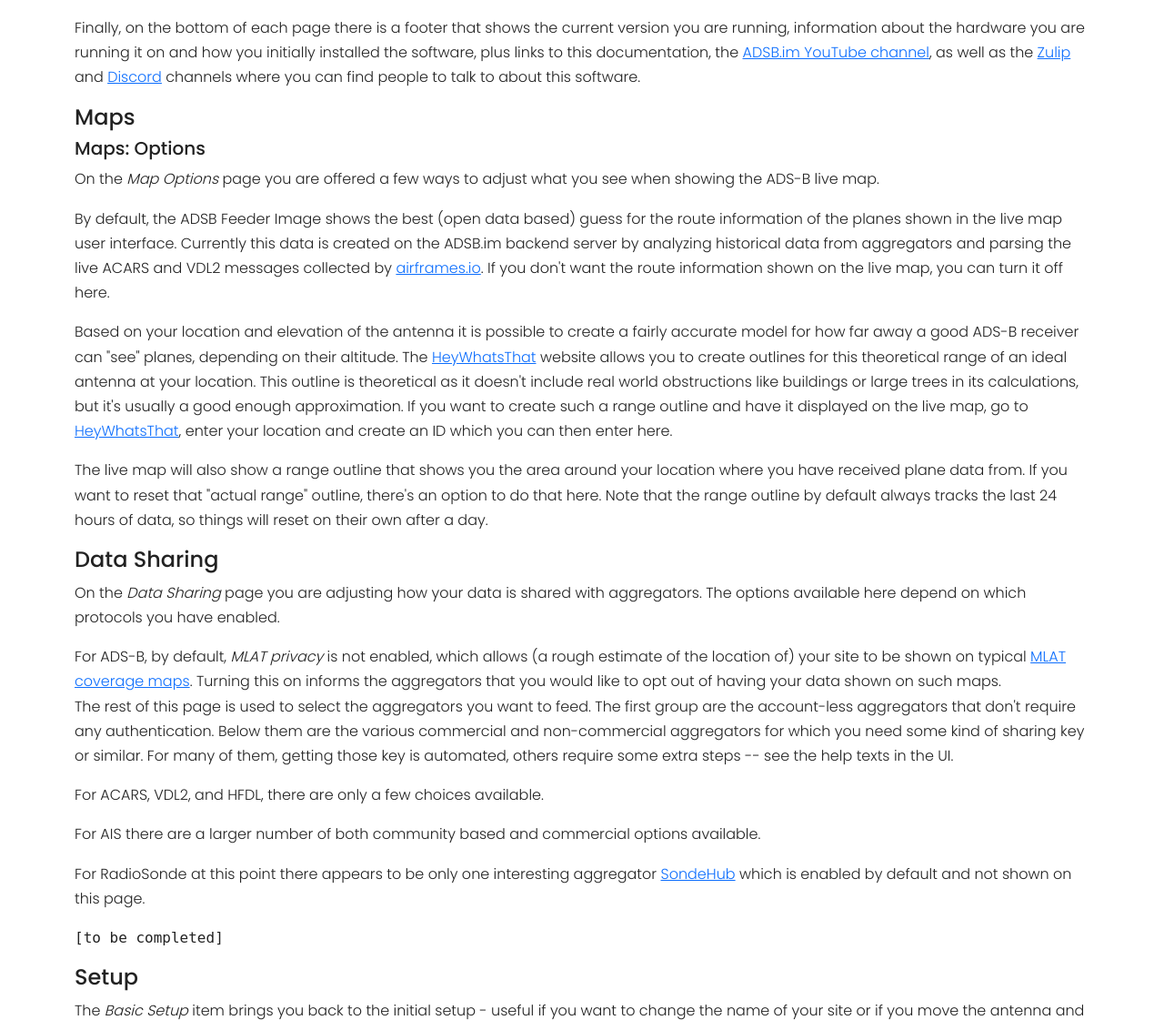
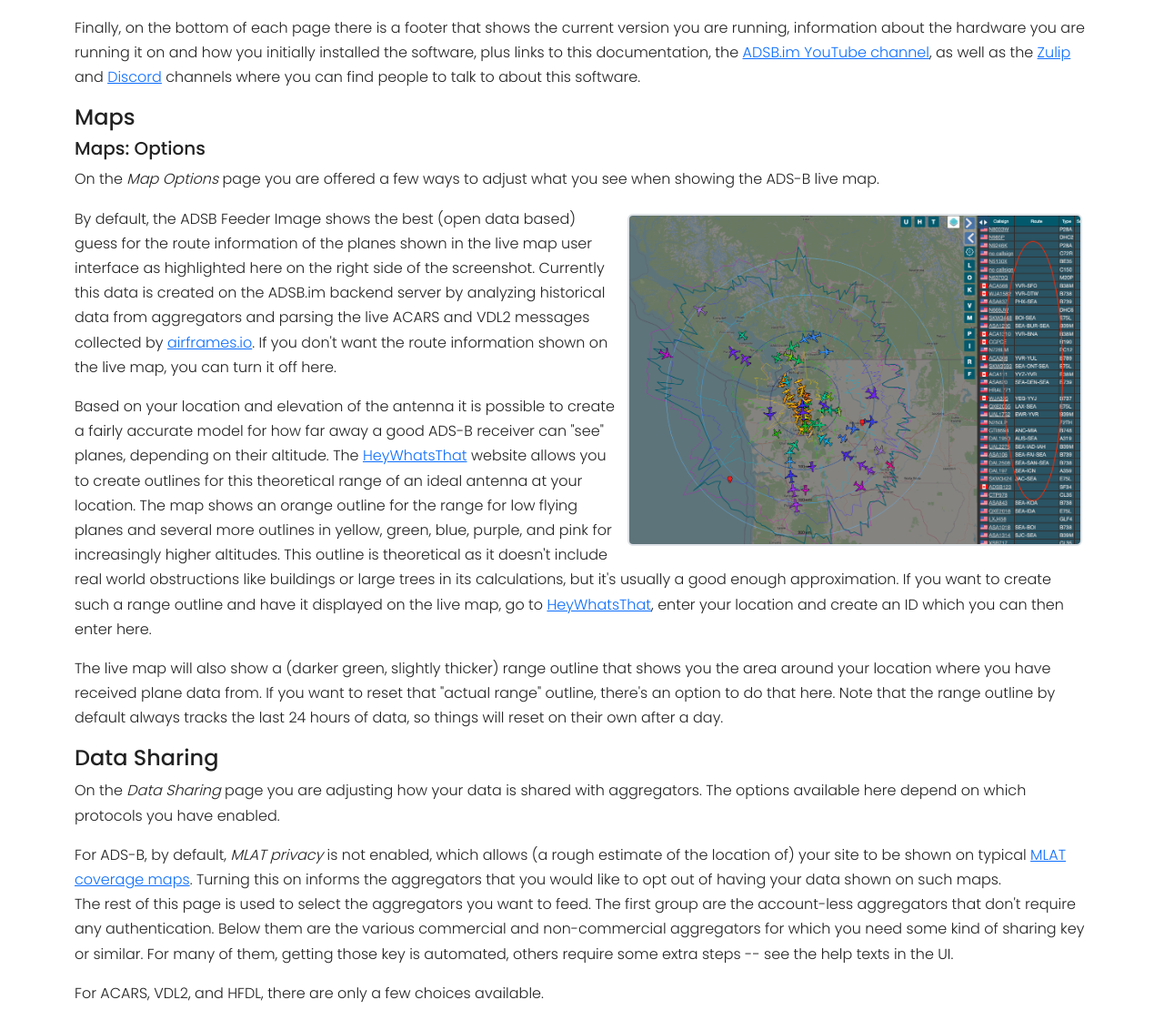
Before and after one commit to adsbim/adsb-im-web, a Flask app: template web/templates/using.html in a window 1280 px wide. Shown: the part 2521-3642 px from the top of the page at 91% size. Run offline with Flask 3, Linux system fonts and the light colour scheme; the template is opened without the code that fills it, so the values that code supplies are empty.

Commit message:
add another picture for tar1090 to the using page
Signed-off-by: Dirk Hohndel <dirk@hohndel.org>

```diff
--- a/web/templates/using.html
+++ b/web/templates/using.html
@@ -112,8 +112,11 @@
         ADS-B live map.
     </div>
     <div class="ml-1 mb-3">
+        <img class="float-end border border-2 rounded m-2 d-none d-sm-block" src="/static/images/map-route-heywhatsthat.png" style="width: 500px;">
+        <img class="border border-2 rounded m-0 w-100 d-sm-none" src="/static/images/map-route-heywhatsthat.png">
         By default, the ADSB Feeder Image shows the best (open data based) guess for the route information
-        of the planes shown in the live map user interface. Currently this data is created on the ADSB.im backend
+        of the planes shown in the live map user interface as highlighted here on the right side of the
+        screenshot. Currently this data is created on the ADSB.im backend
         server by analyzing historical data from aggregators and parsing the live ACARS and VDL2 messages collected by
         <a href="airframes.io">airframes.io</a>. If you don't want the route information shown on the live map, you
                 can turn it off here.
@@ -122,14 +125,16 @@
         Based on your location and elevation of the antenna it is possible to create a fairly accurate model for how
         far away a good ADS-B receiver can "see" planes, depending on their altitude.
         The <a href="https://www.heywhatsthat.com/">HeyWhatsThat</a> website allows you to create outlines for this
-        theoretical range of an ideal antenna at your location. This outline is theoretical as it doesn't include
+        theoretical range of an ideal antenna at your location. The map shows an orange outline for the range for
+        low flying planes and several more outlines in yellow, green, blue, purple, and pink for increasingly
+        higher altitudes. This outline is theoretical as it doesn't include
         real world obstructions like buildings or large trees in its calculations, but it's usually a good
         enough approximation. If you want to create such a range outline and have it displayed on the live map,
         go to <a href="https://www.heywhatsthat.com/">HeyWhatsThat</a>, enter your location and create an ID which
         you can then enter here.
     </div>
     <div class="ml-1 mb-3">
-        The live map will also show a range outline that shows you the area around your location where you have received
+        The live map will also show a (darker green, slightly thicker) range outline that shows you the area around your location where you have received
         plane data from. If you want to reset that "actual range" outline, there's an option to do that here.
         Note that the range outline by default always tracks the last 24 hours of data, so things will reset on their own after a day.
     </div>
```
Also changed, not shown: web/static/images/map-route-heywhatsthat.png (added).
